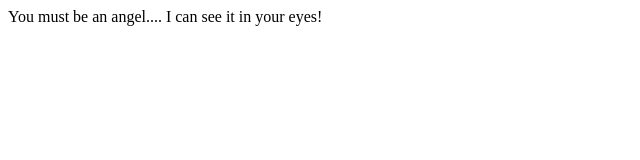
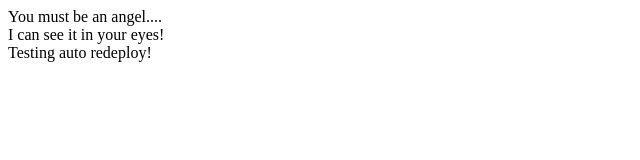
Before and after one commit to nwhobart/angel, a plain HTML site: page new-html/index.html in a window 1280 px wide. Shown: the whole page, without its empty margins (0-640 px from the left). Drawn offline with Linux system fonts and the light colour scheme.

Commit message:
testing autoredeploy

```diff
--- a/new-html/index.html
+++ b/new-html/index.html
@@ -6,8 +6,10 @@
   </head>
 
   <body>
-   You must be an angel....
-   I can see it in your eyes!
+   You must be an angel....<br>
+   I can see it in your eyes!<br>
+
+   Testing auto redeploy!<br>
   </body>
 
 </html>
```
